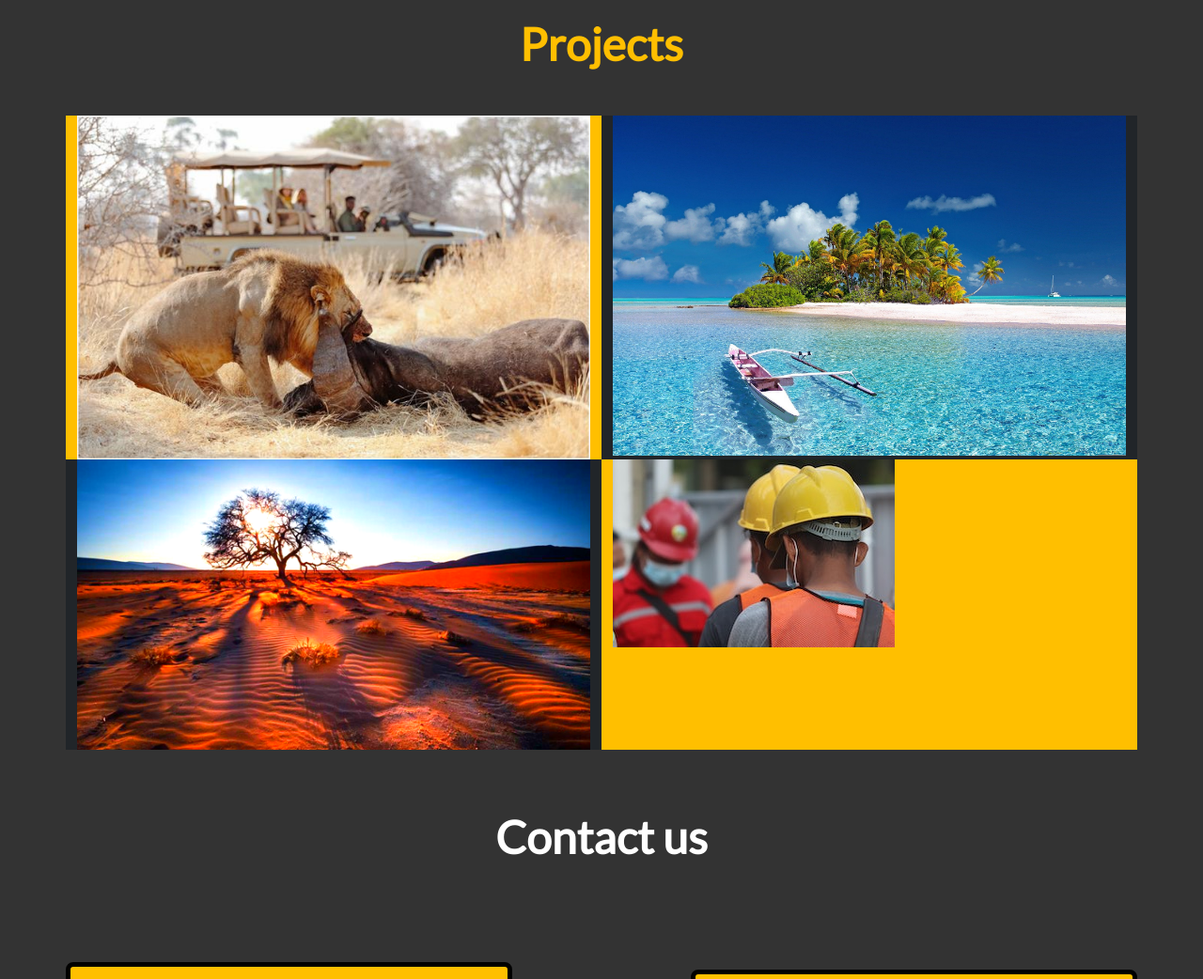
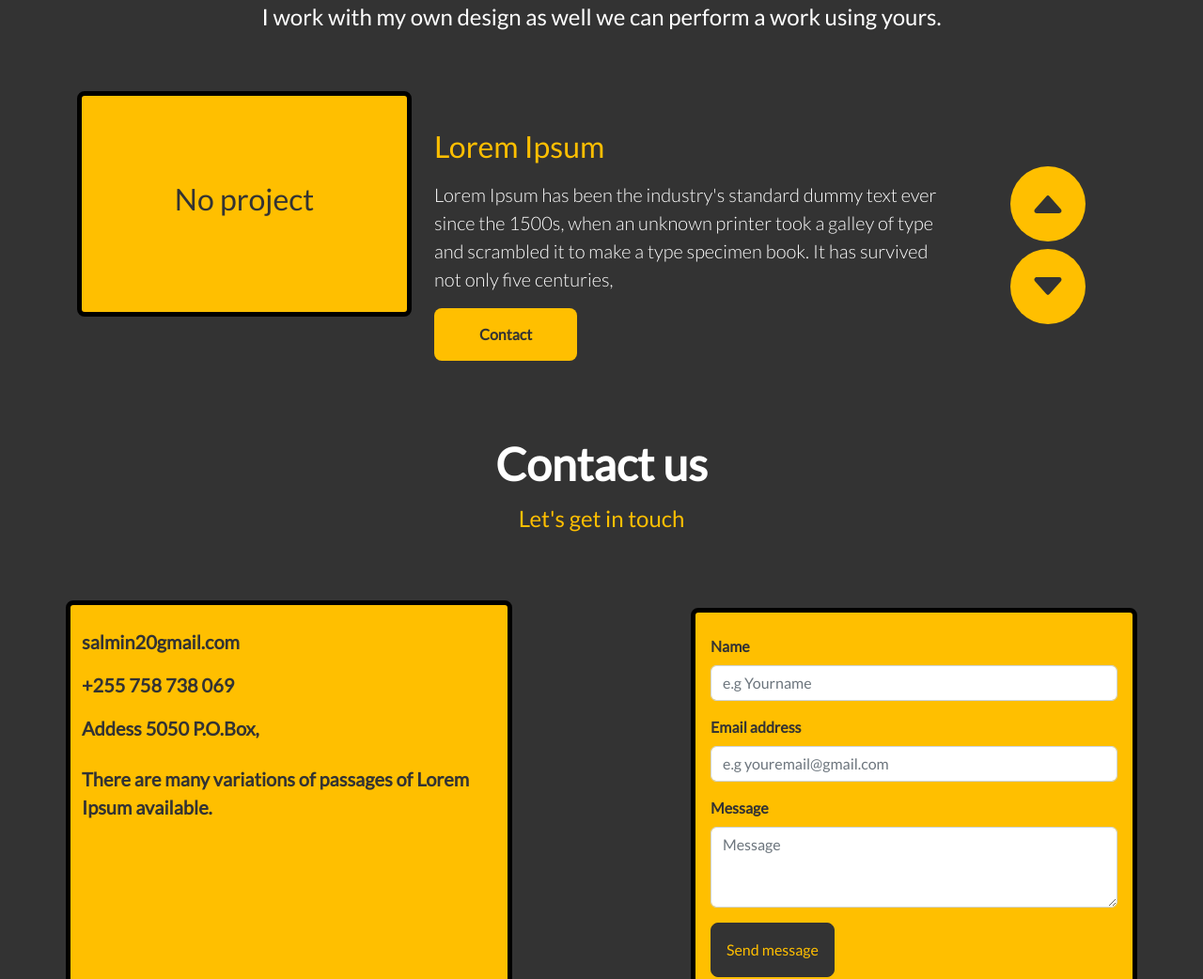
Before and after one commit to salmindev/Portifolio, a website: page index.html in a window 1280 px wide. Shown: the part 1758-2800 px from the top of the page at 94% size. Drawn offline with nearby package versions, Linux system fonts and the light colour scheme; a web font is replaced by a local one.

Commit message:
modification1

```diff
--- a/index.html
+++ b/index.html
@@ -11,14 +11,14 @@
 </head>
 <body>
 
-        <nav class="navbar navbar-expand-lg bg-primary bg-body-tertiary">
+    <nav class="navbar navbar-expand-lg bg-body-tertiary bg-primary fixed-top">
         <div class="container">
           <a class="navbar-brand logo" href="#">Salmindev</a>
-              <button class="navbar-toggler" type="button" data-bs-toggle="collapse" data-bs-target="#navbarScroll" aria-controls="navbarScroll" aria-expanded="false" aria-label="Toggle navigation">
+          <button class="navbar-toggler" type="button" data-bs-toggle="collapse" data-bs-target="#navbarNav" aria-controls="navbarNav" aria-expanded="false" aria-label="Toggle navigation">
             <span class="navbar-toggler-icon"></span>
           </button>
-              <div class="collapse navbar-collapse  d-flex justify-content-end" id="navbarScroll">
-                <ul class="navbar-nav  my-2 my-lg-0 navbar-nav-scroll d-flex justify-content-between fs-4 w-50 text-danger" style="--bs-scroll-height: 100px;">
+          <div class="collapse navbar-collapse justify-content-end " id="navbarNav">
+            <ul class="navbar-nav fs-5">
               <li class="nav-item">
                 <a class="nav-link" aria-current="page" href="#">Home</a>
               </li>
@@ -26,7 +26,7 @@
                 <a class="nav-link" href="#">Services</a>
               </li>
               <li class="nav-item">
-                    <a class="nav-link">Projects</a>
+                <a class="nav-link" href="#">Projects</a>
               </li>
               <li class="nav-item">
                 <a class="nav-link">Contact</a>
@@ -35,7 +35,7 @@
           </div>
         </div>
       </nav>
-<div class="container heros d-flex justify-content-center align-items-center rounded-3" style="position:relative; margin-top:70px; height:70vh;">
+<div class="container heros d-flex justify-content-center align-items-center rounded-3" style="position:relative; margin-top:100px; height:70vh;">
     <div class="overlay d-flex justify-content-center align-items-center border-2">
         <div class="d-flex align-items-center animate__animated animate__jackInTheBox animate__delay-1s"> <h1 class="ftext-center z-3 text-white text-shadow fw-bolder   " style="text-shadow:2px 3px 5px black;">Hi! I am a</h1> <h1 class="ms-3  text-center z-3  text-shadow fw-bolder animate__animated animate__pulse animate__delay-2s animate__infinite text-primary" style="text-shadow:2px 3px 5px black;">software developer.</h1></div>
       </div>
@@ -156,7 +156,10 @@
 </div>
 </div>
 <div class="container px-5 py-5 my-1" style="height:auto;">
-    <center><h1 class="display-5 my-5 fw-bolder text-white tracking-in-expand ">Services</h1></center>
+    <center>
+        <h1 class="display-5 my-3 fw-bolder text-white tracking-in-expand ">Services</h1>
+        <h3 class="text-primary mb-3">What i can offer to you?</h3>
+    </center>
     <div class="row row-cols-1 row-cols-sm-2 row-cols-md-4 justify-content-between gap-sm-2" style="height:auto;">
         <div class="col col-lg-3  bg-primary rounded-3 d-flex flex-column justify-content-center align-items-center border border-5 border-danger my-3 py-3  zoom-effect" style="height:30vh;">
             <img src="images/icons8-web-development-64.png" />
@@ -194,24 +197,47 @@
 </div>
 
 <div class="container" style="height:auto;">
-    <center><h1 class="display-5 my-5 fw-bolder text-primary">Projects</h1></center>
-    <div class="row h-100" >
-        <div class="col-sm-6 bg-primary text-white zoom-effect">
-           <img src="images/0.jpg" class="img-fluid"/>
+    <center>
+        <h1 class="display-5 my-3 fw-bolder text-primary">Projects</h1>
+        <h4 class="text-white mb-3">I work with my own design as well we can perform a work using yours.</h4>
+    </center>
+    <div class="row bg-secondary py-3 mt-5" style="height:auto;">
+    <div class="col-sm-6 col-md-4">
+        <div class="bg-primary d-flex justify-content-center align-items-center border border-5 border-danger rounded-3 w-100" style="height: 30vh;" >
+           <h2 class="text-secondary">No project</h2>
         </div>
-        <div class="col-sm-6 bg-dark text-white zoom-effect">
-           <img src="images/hd-wallpaper-gc970338d5_1920.jpg" class="img-fluid"/>
     </div>
-        <div class="col-sm-6 bg-dark text-white zoom-effect">
-           <img src="images/image (9).jpg" class="img-fluid"/>
+    <div class="col-sm-6 col-md-6 d-flex flex-column justify-content-center align-items-start">
+        <h2 class="text-primary  py-2 pt-2">Lorem Ipsum</h2>
+        <p class="lead text-white ">Lorem Ipsum has been the industry's standard dummy text ever since the 1500s,
+            when an unknown printer took a galley of type and scrambled it to make a type specimen book.
+            It has survived not only five centuries,
+
+        </p>
+        <button class=" nav-link active bg-primary text-secondary border-0 px-5 py-3  rounded-3 btn btn-sm fw-bolder  zoom-effect" >Contact</button>
     </div>
-        <div class="col-sm-6 bg-primary text-white zoom-effect">
-            <img src="images/news-1.jpg" class="img-fluid"/>
+    <div class="col-sm-6 col-md-2  my-5">
+        <div class="row  my-md-4 d-md-flex flex-md-column  d-sm-flex flex-sm-row align-items-center justify-content-around">
+        <span class="bg-primary rounded-circle py-3 px-3 my-2 d-flex justify-content-center align-items-center" style="width: 80px; height: 80px;">
+            <svg xmlns="http://www.w3.org/2000/svg" width="40" height="40" fill="currentColor" class="bi bi-caret-up-fill text-secondary" viewBox="0 0 16 16">
+                <path d="m7.247 4.86-4.796 5.481c-.566.647-.106 1.659.753 1.659h9.592a1 1 0 0 0 .753-1.659l-4.796-5.48a1 1 0 0 0-1.506 0z"/>
+              </svg>
+        </span>
+        <span class="bg-primary rounded-circle py-3 px-3 d-flex justify-content-center align-items-center"  style="width: 80px; height: 80px;">
+            <svg xmlns="http://www.w3.org/2000/svg" width="40" height="40" fill="currentColor" class="bi bi-caret-down-fill text-secondary" viewBox="0 0 16 16">
+                <path d="M7.247 11.14 2.451 5.658C1.885 5.013 2.345 4 3.204 4h9.592a1 1 0 0 1 .753 1.659l-4.796 5.48a1 1 0 0 1-1.506 0z"/>
+              </svg>
+        </span>
+        </div>
+    </div>
     </div>
     </div>
 </div>
 <div class="container py-2 my-2" style="height:auto;">
-    <center><h1 class="display-5 my-5 fw-bolder text-white">Contact us</h1></center>
+    <center>
+        <h1 class="display-5 my-3 fw-bolder text-white">Contact us</h1>
+        <h4 class="text-primary mb-3">Let's get in touch</h4>
+    </center>
     </div>
     <div class="container">
         <div class="row row-cols-1 justify-content-between my-5">
--- a/style.css
+++ b/style.css
@@ -74,6 +74,11 @@ a, .btn-link {
         content: "An error has occurred."
     }
 /*Custom css*/
+
+#navbarNav ul li a{
+    color: black;
+}
+
 .logo{
     font-family: 'Bungee Outline', cursive;
     font-size: 30px;
```
Lines whose indentation alone changed are shown as unchanged.
